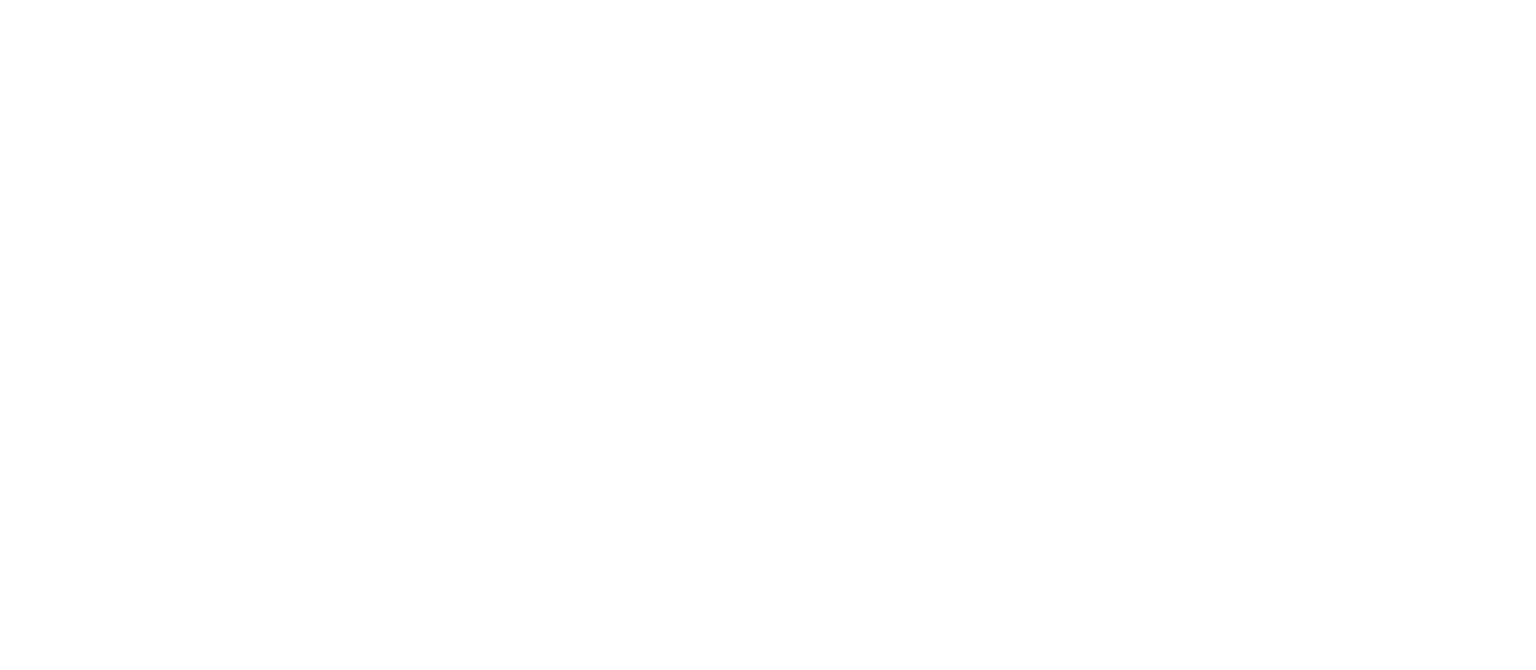
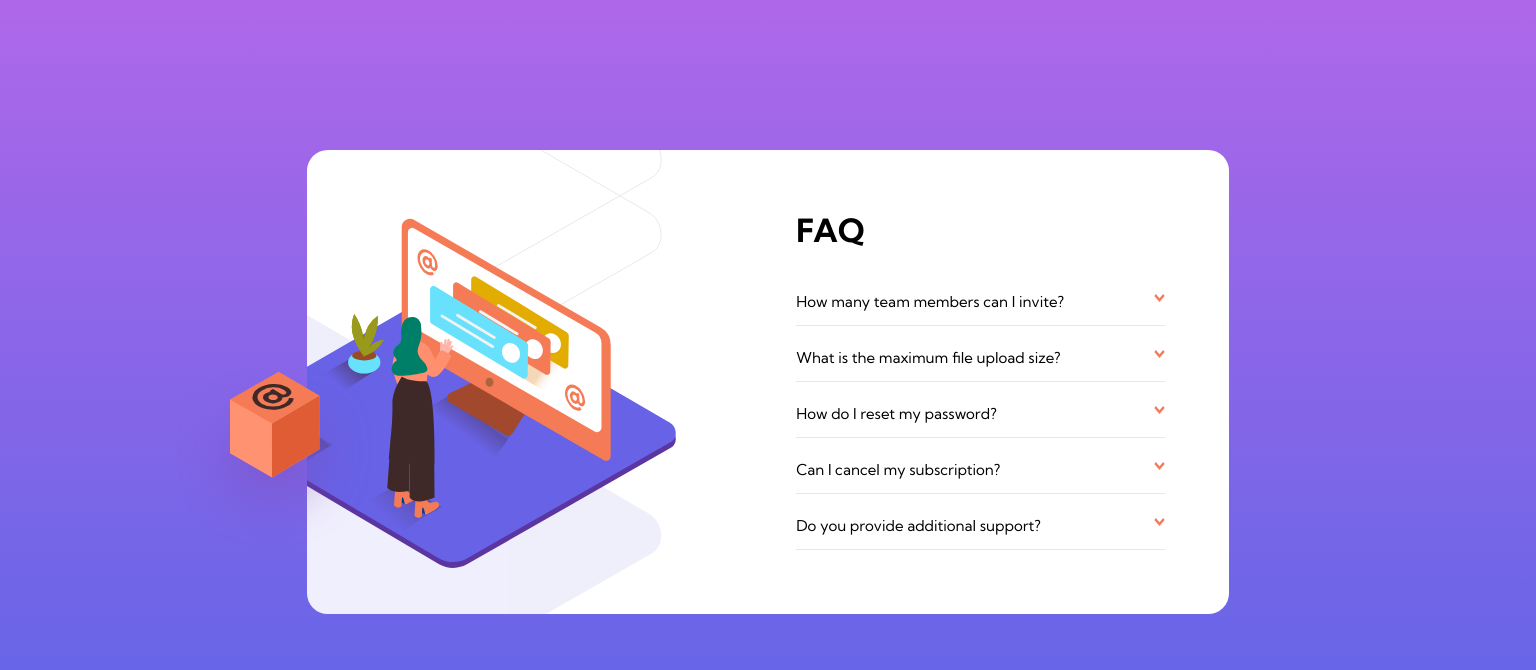
Before and after one commit to IsabelaMaroto/faq-app, a plain HTML site: page src/index.html in a window 1536 px wide. Drawn offline with Linux system fonts and the light colour scheme.

Commit message:
construction of html and css structure

```diff
--- a/src/index.html
+++ b/src/index.html
@@ -5,8 +5,50 @@
     <meta http-equiv="X-UA-Compatible" content="IE=edge">
     <meta name="viewport" content="width=device-width, initial-scale=1.0">
     <title>FAQ</title>
+    <link rel="preconnect" href="https://fonts.googleapis.com">
+    <link rel="preconnect" href="https://fonts.gstatic.com" crossorigin>
+    <link href="https://fonts.googleapis.com/css2?family=Kumbh+Sans:wght@400;700&display=swap" rel="stylesheet">
+    <link href="reset.css" type="text/css" rel="stylesheet">
+    <link href="style.css" type="text/css" rel="stylesheet">
 </head>
 <body>
+    <main>
+        <img class="box" src="../images/illustration-box-desktop.svg"/>
+        <div class="container">
+            <img class="img__mobile" src="../images/illustration-woman-online-mobile.svg"/>
+            <img class="img__desktop" src="../images/illustration-woman-online-desktop.svg"/>
 
+            <div class="box__img">
+                <img class="mobile" src="../images/bg-pattern-mobile.svg"/>
+                <img class="desktop" src="../images/bg-pattern-desktop.svg"/>
+            </div>
+
+            <div class="box__text">
+                <h1>FAQ</h1>
+                <div>
+                    <div class="item">
+                        <p>How many team members can I invite?</p>
+                        <img src="../images/icon-arrow-down.svg"/>
+                    </div>
+                    <div class="item">
+                        <p>What is the maximum file upload size?</p>
+                        <img src="../images/icon-arrow-down.svg"/>
+                    </div>
+                    <div class="item">
+                        <p>How do I reset my password?</p>
+                        <img src="../images/icon-arrow-down.svg"/>
+                    </div>
+                    <div class="item">
+                        <p>Can I cancel my subscription?</p>
+                        <img src="../images/icon-arrow-down.svg"/>
+                    </div>
+                    <div class="item">
+                        <p>Do you provide additional support?</p>
+                        <img src="../images/icon-arrow-down.svg"/>
+                    </div>
+                </div>
+            </div>
+        </div>
+    </main>
 </body>
 </html>
--- /dev/null
+++ b/src/reset.css
@@ -0,0 +1,44 @@
+html, body, div, span, applet, object, iframe,
+h1, h2, h3, h4, h5, h6, p, blockquote, pre,
+a, abbr, acronym, address, big, cite, code,
+del, dfn, em, img, ins, kbd, q, s, samp,
+small, strike, strong, sub, sup, tt, var,
+b, u, i, center,
+dl, dt, dd, ol, ul, li,
+fieldset, form, label, legend,
+table, caption, tbody, tfoot, thead, tr, th, td,
+article, aside, canvas, details, embed,
+figure, figcaption, footer, header, hgroup,
+menu, nav, output, ruby, section, summary,
+time, mark, audio, video {
+	margin: 0;
+	padding: 0;
+	border: 0;
+	font-size: 100%;
+	font: inherit;
+	vertical-align: baseline;
+	font-family: 'Kumbh Sans', sans-serif;
+}
+/* HTML5 display-role reset for older browsers */
+article, aside, details, figcaption, figure,
+footer, header, hgroup, menu, nav, section {
+	display: block;
+}
+body {
+	line-height: 1;
+}
+ol, ul {
+	list-style: none;
+}
+blockquote, q {
+	quotes: none;
+}
+blockquote:before, blockquote:after,
+q:before, q:after {
+	content: '';
+	content: none;
+}
+table {
+	border-collapse: collapse;
+	border-spacing: 0;
+}
--- /dev/null
+++ b/src/style.css
@@ -0,0 +1,116 @@
+
+/* mobile */
+body{
+    padding: 3rem 0;
+    background: hsl(273, 75%, 66%);
+    background: linear-gradient(180deg, hsl(273, 75%, 66%) 0%, hsl(240, 73%, 65%) 88%);
+    background-repeat: no-repeat;
+    background-attachment: fixed;
+}
+main{
+    display: flex;
+    justify-content: center;
+    align-items: center;
+    min-height: 41.6875rem;
+}
+.container{
+    display: flex;
+    justify-content: space-between;
+    flex-direction: column;
+    width: 80%;
+    background-color: hsl(0, 0%, 100%);
+    padding: 0 1rem 2rem;
+    border-radius: 1.3rem;
+    margin-top: 6rem;
+}
+.container .img__mobile{
+    position: absolute;
+    align-self: center;
+    top: 60px;
+    height: 180px;
+}
+
+.container .box__img {
+   display: flex;
+   justify-content: center;
+   margin-bottom: 2rem;
+}
+
+
+.container .box__text h1{
+    text-align: center;
+    font-size: 2rem;
+    font-weight: 700;
+    margin-bottom: 3rem;
+}
+.item{
+    display: flex;
+    justify-content: space-between;
+    padding-bottom: 1rem;
+    border-bottom: 1px solid hsl(240, 5%, 91%);
+    margin: 1.5rem 0;
+    font-size: 15px;
+    font-weight: 400;
+}
+.item :hover{
+    color: hsl(14, 88%, 65%);
+    cursor: pointer;
+}
+.item img{
+    height: 9px;
+    width: 11px;
+}
+
+.desktop, .img__desktop, .box{
+    display:none;
+}
+
+/* desktop */
+
+@media (min-width: 1500px) {
+    .img__mobile, .mobile{
+        display: none;
+    }
+    .desktop, .img__desktop, .box{
+        display: block;
+    }
+    .desktop{
+        position: absolute;
+        right: 30%;
+        top: 60%;
+        transform: translate(-30%, -60%);
+    }
+    .img__desktop{
+        position: absolute;
+        height: 350px;
+        z-index: 1;
+        right: 40%;
+        top: 60%;
+        transform: translate(-40%, -60%);
+    }
+    .box{
+        z-index: 2;
+        position: fixed;
+        right: 67.5%;
+        top: 60%;
+        transform: translate(-67.5%, -60%);
+    }
+    .container{
+        position: relative;
+        flex-direction: row;
+        max-width: 60%;
+        min-height: 400px;
+        overflow: hidden;
+        padding: 4rem 0 0 0;
+    }
+    .container .box__text h1{
+        text-align: left;
+    }
+    .box__text{
+        padding-right: 4rem;
+        width: 40%;
+    }
+    body{
+        padding: 0;
+    }
+}
```
Also changed, not shown: images/bg-pattern-desktop.svg (added), images/bg-pattern-mobile.svg (added), images/favicon-32x32.png (added), images/icon-arrow-down.svg (added), images/illustration-box-desktop.svg (added), images/illustration-woman-online-desktop.svg (added), images/illustration-woman-online-mobile.svg (added).
